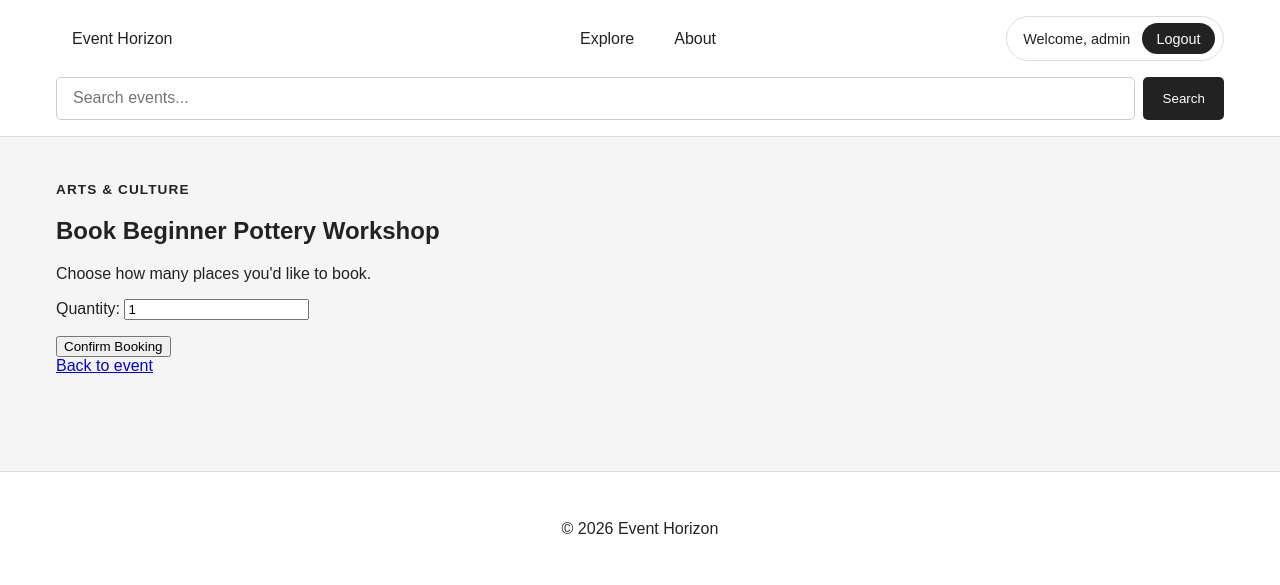
After one commit to MSR-Projects7274/event-horizon, a Django app: page /events/1/book/ in a window 1280 px wide. The commit adds this page. Shown: the top 585 px of the page. Run offline with Django 5.2, Linux system fonts and the light colour scheme; a user stored in the database is signed in; data comes from the database, SQL or seed files in the repository; both versions use the stored data as it was after the commit.

Commit message:
Add First version of booking model

```diff
--- /dev/null
+++ b/events/forms.py
@@ -0,0 +1,20 @@
+from django import forms
+
+from .models import Booking
+
+
+class BookingForm(forms.ModelForm):
+    """Form for booking places at an event."""
+
+    class Meta:
+        model = Booking
+        fields = ['quantity']
+
+        widgets = {
+            'quantity': forms.NumberInput(
+                attrs={
+                    'min': 1,
+                    'class': 'booking-quantity',
+                }
+            ),
+        }
--- a/events/models.py
+++ b/events/models.py
@@ -1,4 +1,5 @@
 from django.db import models
+from django.contrib.auth.models import User
 
 
 class Category(models.Model):
@@ -54,3 +55,25 @@ class Event(models.Model):
 
     def __str__(self):
         return self.name
+
+class Booking(models.Model):
+    """A user's booking for an event."""
+
+    user = models.ForeignKey(
+        User,
+        on_delete=models.CASCADE,
+        related_name='bookings'
+    )
+
+    event = models.ForeignKey(
+        Event,
+        on_delete=models.CASCADE,
+        related_name='bookings'
+    )
+
+    quantity = models.PositiveIntegerField(default=1)
+
+    created_at = models.DateTimeField(auto_now_add=True)
+
+    def __str__(self):
+        return f"{self.user.username} - {self.event.name}"
--- a/events/urls.py
+++ b/events/urls.py
@@ -6,4 +6,5 @@ from . import views
 urlpatterns = [
     path('', views.event_list, name='event_list'),
     path('<int:event_id>/', views.event_detail, name='event_detail'),
+    path('<int:event_id>/book/', views.book_event, name='book_event'),
 ]
--- a/events/views.py
+++ b/events/views.py
@@ -1,7 +1,9 @@
+from django.contrib.auth.decorators import login_required
+from django.shortcuts import get_object_or_404, redirect, render
+
+from .forms import BookingForm
+from .models import Category, Event
 from django.db import models
-from django.shortcuts import get_object_or_404, render
-
-from .models import Category, Event
 
 
 def event_list(request):
@@ -65,3 +67,36 @@ def event_detail(request, event_id):
         'events/event_detail.html',
         {'event': event}
     )
+
+@login_required
+def book_event(request, event_id):
+    """Allow an authenticated user to book places at an event."""
+
+    event = get_object_or_404(
+        Event,
+        id=event_id,
+        active=True
+    )
+
+    if request.method == 'POST':
+        form = BookingForm(request.POST)
+
+        if form.is_valid():
+            booking = form.save(commit=False)
+            booking.user = request.user
+            booking.event = event
+            booking.save()
+
+            return redirect('event_detail', event_id=event.id)
+
+    else:
+        form = BookingForm()
+
+    return render(
+        request,
+        'events/book_event.html',
+        {
+            'event': event,
+            'form': form,
+        }
+    )
--- a/static/css/style.css
+++ b/static/css/style.css
@@ -308,11 +308,20 @@ footer {
 }
 
 .event-book-button {
-    padding: 0.8rem 1.5rem;
-    border: none;
+    display: inline-block;
+    padding: 0.6rem 1rem;
+    border: 1px solid #222;
     border-radius: 5px;
+    background-color: #222;
+    color: #fff;
     cursor: pointer;
     font-size: 1rem;
+    text-decoration: none;
+    transition: opacity 0.2s ease;
+}
+
+.event-book-button:hover {
+    opacity: 0.85;
 }
 
 
--- /dev/null
+++ b/templates/events/book_event.html
@@ -0,0 +1,39 @@
+{% extends "base.html" %}
+
+{% block title %}Book {{ event.name }} | Event Horizon{% endblock %}
+
+{% block content %}
+
+<section class="booking-page">
+
+    <div class="booking-card">
+
+        <p class="event-category">
+            {{ event.category.name }}
+        </p>
+
+        <h1>Book {{ event.name }}</h1>
+
+        <p>
+            Choose how many places you'd like to book.
+        </p>
+
+        <form method="POST">
+            {% csrf_token %}
+
+            {{ form.as_p }}
+
+            <button type="submit">
+                Confirm Booking
+            </button>
+        </form>
+
+        <a href="{% url 'event_detail' event.id %}">
+            Back to event
+        </a>
+
+    </div>
+
+</section>
+
+{% endblock %}
--- a/templates/events/event_detail.html
+++ b/templates/events/event_detail.html
@@ -56,9 +56,9 @@
 
         </div>
 
-        <button type="button" class="event-book-button">
+        <a href="{% url 'book_event' event.id %}" class="event-book-button">
             Book Now
-        </button>
+        </a>
 
     </div>
 
```
Also changed, not shown: events/admin.py (+15 -1 lines), db.sqlite3, events/migrations/0002_booking.py (added).
